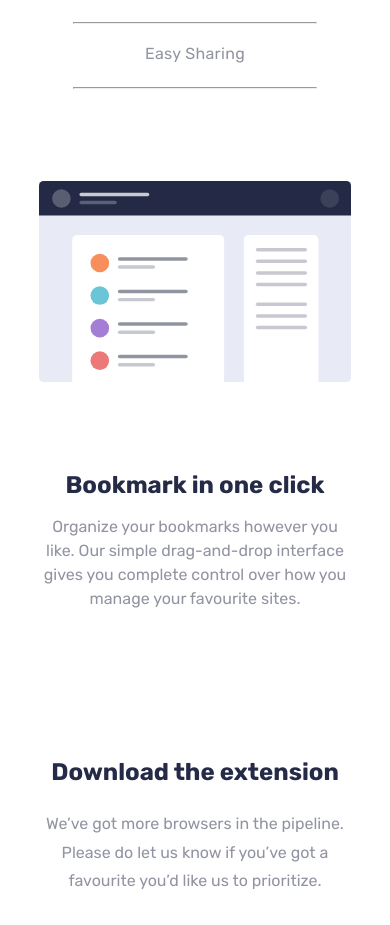
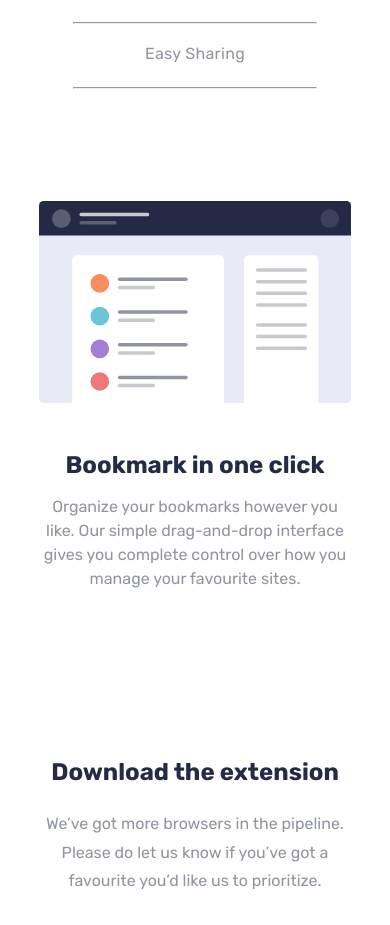
Before and after one commit to Soph-iee/bookmark-landing-page-master, a React (Vite) app in the folder bookmark-landingpage/: page / in a window 390 px wide. Shown: the part 1020-1945 px from the top of the page. Built offline with nearby package versions, Linux system fonts and the light colour scheme.

Commit message:
styling updated

```diff
--- a/bookmark-landingpage/src/styles/mobile.css
+++ b/bookmark-landingpage/src/styles/mobile.css
@@ -136,7 +136,6 @@
   .features-detail {
     display: grid;
     grid-template-columns: 1fr;
-    gap: 10%;
     padding-top: 4rem;
   }
   .grid {
```
